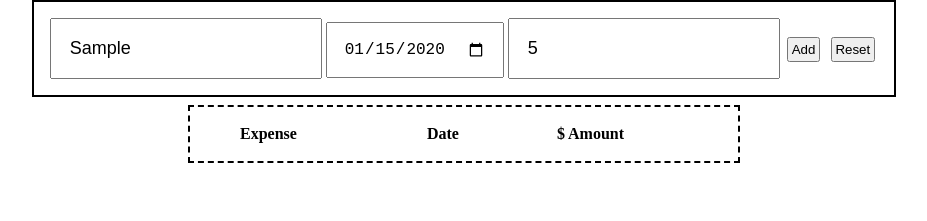
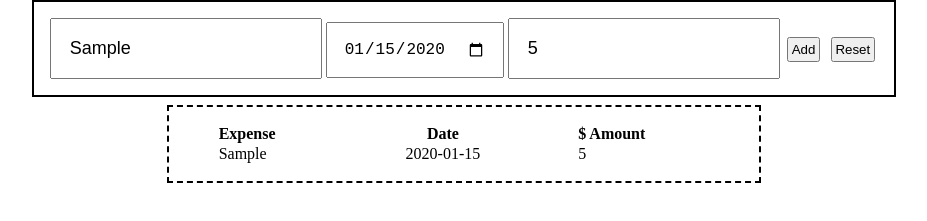
Before and after one commit to cardo1011/Expense-Tracker, a plain HTML site: page index.html in a window 1280 px wide. Both pictures are taken after typing "Sample", "2020-01-15", "5" into the empty fields and a click on the button "Add". Shown: the part 351-572 px from the top of the page, without its empty margins (176-1103 px from the left). Drawn offline with Linux system fonts and the light colour scheme.

Commit message:
Rendering rows and array elements almost done
used an array of objects to be able to render the expenses inserted along with their respective dates and amounts.

Still need to add remove button to each row, or in other words must add functionality to a button that removes the object from the array.

```diff
--- a/index.html
+++ b/index.html
@@ -19,18 +19,20 @@
         name="dollar-amount"
         id="dollar-amount"
         min="0"
-        pattern="^\d*(\.\d{0,2})?$"
-        placeholder="how much was it?"
+        placeholder="0.00"
       />
       <button class="input-button" id="add">Add</button>
       <button class="input-button" id="reset">Reset</button>
     </div>
     <div class="expense-table">
-      <table>
+      <table id="expense-table">
         <tr>
-          <th>Expense</th>
-          <th>Date</th>
-          <th>$ Amount</th>
+          <thead>
+            <th>Expense</th>
+            <th>Date</th>
+            <th>$ Amount</th>
+          </thead>
+          <tbody></tbody>
         </tr>
       </table>
     </div>
--- a/script.js
+++ b/script.js
@@ -6,8 +6,8 @@ const dollarAmt = document.getElementById("dollar-amount");
 const addBtn = document.getElementById("add");
 const resetBtn = document.getElementById("reset");
 const expenseTable = document.getElementById("expense-table");
-let expense = [];
-let expenseID = 0;
+let expensesArray = [];
+let ID = 0;
 
 // clears input fields when "reset" button is clicked
 const resetInputs = function () {
@@ -28,15 +28,43 @@ const addExpense = function () {
   }
 
   if (expenseType.value && date.value && dollarAmt.value) {
-    expense = {
-      id: expenseID,
+    let expense = {
+      id: ID++,
       type: expenseType.value.trim(),
       date: date.value,
-      amount: dollarAmt.value.
+      amount: dollarAmt.value,
     };
+
+    expensesArray.push(expense);
+
+    console.log(expensesArray);
   }
+  renderRow(expensesArray);
 };
 
 addBtn.addEventListener("click", function () {
   addExpense();
 });
+
+const renderRow = function (array) {
+  let myTable = document
+    .getElementById("expense-table")
+    .getElementsByTagName("tbody")[0];
+
+  myTable.innerHTML = "";
+
+  for (let i = 0; i < array.length; i++) {
+    let row = myTable.insertRow(i);
+    let expenseTypeCell = row.insertCell(0);
+    let dateCell = row.insertCell(1);
+    let amountCell = row.insertCell(2);
+
+    expenseTypeCell.innerHTML = array[i].type;
+    dateCell.innerHTML = array[i].date;
+    amountCell.innerHTML = array[i].amount;
+  }
+
+  if (array.length > 0) {
+    expenseTable.style.display = "";
+  }
+};
```
